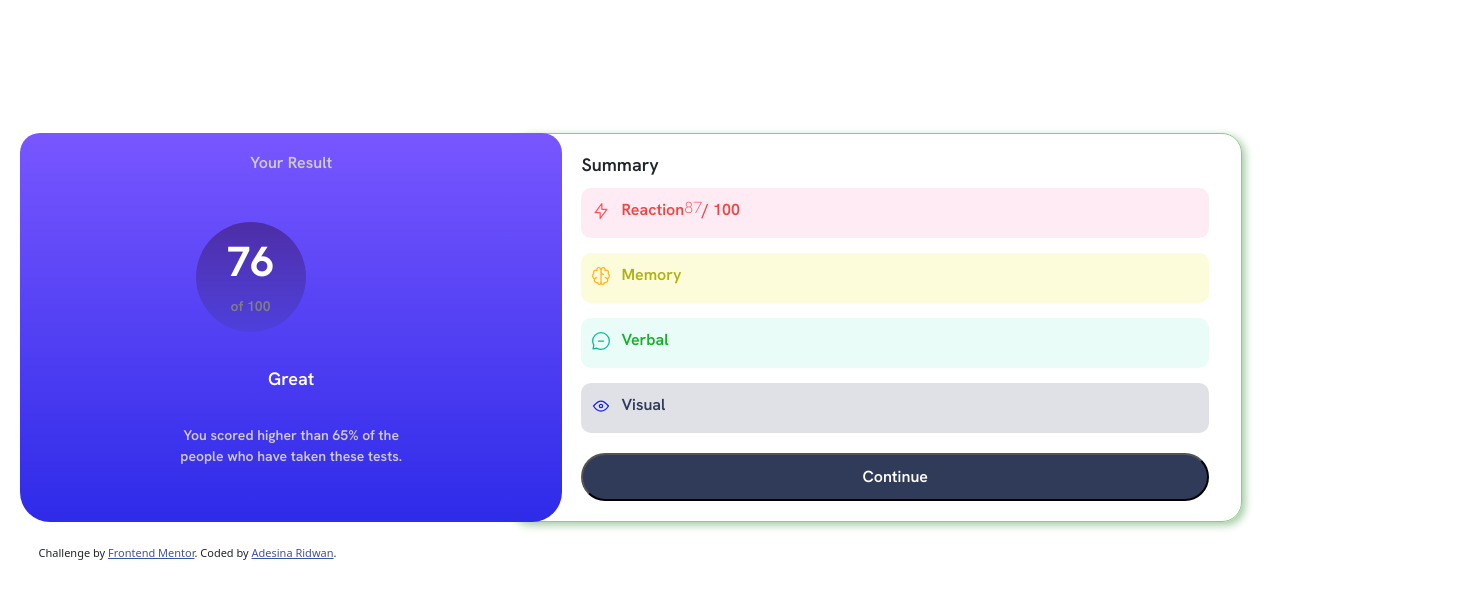
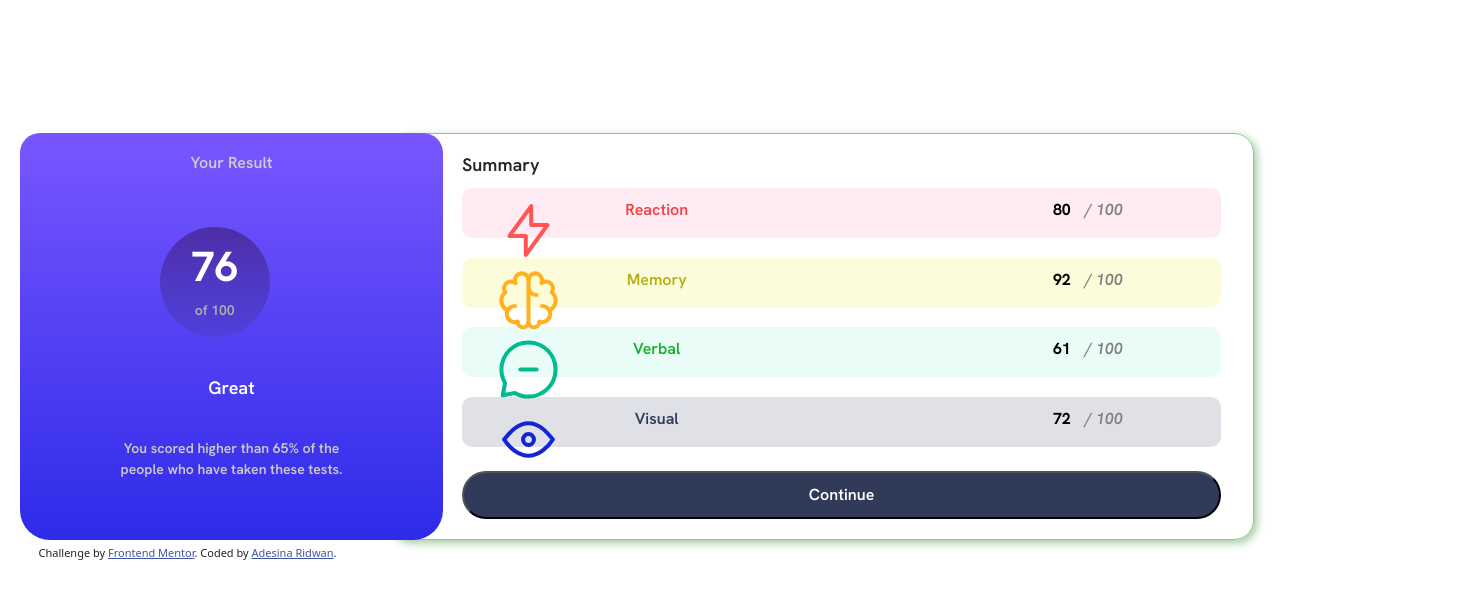
Before and after one commit to Larry8900/result-summary-component, a plain HTML site: page index.html in a window 1280 px wide. Shown: the whole page, 1457 px wide, since content can reach past the window. Drawn offline with nearby package versions, Linux system fonts and the light colour scheme; a web font is replaced by a local one.

Commit message:
final commit

```diff
--- /dev/null
+++ b/assets/js/script.js
@@ -0,0 +1,33 @@
+
+var obj =[];
+fetch("data.json")
+.then(response => response.json())
+// use (display) the JSON data
+.then(data => {
+obj.push(data)
+return obj;
+})
+.then( obj => {
+console.log(obj);
+var score1 = document.getElementById('score');
+var score2 = document.getElementById('score2');
+var score3 = document.getElementById('score3');
+var score4 = document.getElementById('score4');
+var category4 = document.getElementById('category4');
+score1.textContent = obj[0][0].score;
+score2.innerHTML = obj[0][1].score;
+score3.innerHTML = obj[0][2].score;
+score4.innerHTML = obj[0][3].score;
+
+var category1 = document.getElementById('category1');
+var category2 = document.getElementById('category2');
+var category3 = document.getElementById('category3');
+var category4 = document.getElementById('category4');
+
+category1.innerHTML = obj[0][0].category;
+category2.innerHTML = obj[0][1].category;
+category3.innerHTML = obj[0][2].category;
+category4.innerHTML = obj[0][3].category;
+
+}
+);
--- a/assets/styles/styles.css
+++ b/assets/styles/styles.css
@@ -1,6 +1,7 @@
 *{
     margin: 0;
     padding: 0;
+    width: 100%;
 }
 body{
     max-width: 375px;
@@ -120,7 +121,7 @@ body{
     margin-top:20px;
   }
   .circle1 p{
-    color: grey;
+    color: rgb(182, 174, 174);
     text-align: center;
     margin-top: -25px;
     padding: 10px;
@@ -133,9 +134,22 @@ body{
     font-family: 'Hanken Grotesk', sans-serif;
     font-weight: 550;
   }
-  .section h5{
-    font-size: 16px;
-  }
+ .sc{
+  color: black;
+  font-weight: 800;
+ }
+em{
+  text-decoration: none;
+  text-decoration-style: none;
+  color: gray;
+}
+img{
+  padding: 0.4rem;
+
+}
+section p{
+  margin-top: 5px;
+}
   .reaction{
     display: inline-flex;
     width: 100%;
@@ -153,6 +167,7 @@ body{
   .reaction span{
     padding-right: 10px;
   }
+
   .memory{
     display: inline-flex;
     width: 100%;
@@ -218,8 +233,13 @@ body{
     margin-top: 10px;
 
   }
+  .button1:hover{
+    background-color: blue;
+    border: outset 2px blue;
+    transition:500ms ease-in rgb(43, 43, 134);
+  }
 
-  @media (min-width:380px) {
+  @media (min-width:768px) {
     .wrapper{
       display: inline-flex;
       max-height: 100%;
@@ -249,9 +269,28 @@ body{
       border: 1px solid rgb(144, 197, 144);
       box-shadow:  rgb(160, 201, 160) 3px 3px 9px;
     }
+    img{
+      padding: 1rem;
+      margin-top:-1rem ;
+
+    }
+    section p{
+      margin-top: 5px;
+    }
     .attribution{
       position:relative;
       top: 320px;
     }
 
   }
+
+  @media (min-width:1000px){
+    img{
+      padding: 1.5rem;
+      margin-top:-1.5rem ;
+
+    }
+    section p{
+      margin-top: 0px;
+    }
+  }
--- a/index.html
+++ b/index.html
@@ -34,11 +34,41 @@
       </div>
       <div class="row section" style="display: inline-flex;">
         <h3>Summary</h3>
-        <section>
-          <div class="reaction" ><span><img src="assets/images/icon-reaction.svg" alt=""></span><p>Reaction</p> <h5 id="fre">87</h5>/ 100</div>
-          <div class="memory" ><span><img src="assets/images/icon-memory.svg" alt=""></span><p>Memory</p> <h5></h5></div>
-          <div class="verbal" > <span><img src="assets/images/icon-verbal.svg" alt=""></span><p>Verbal</p> <h5></h5></div>
-          <div class="visual" > <span><img src="assets/images/icon-visual.svg" alt=""></span><p>Visual</p></div>
+        <section class=>
+          <div class="reaction">
+            <span class="col-2 p-2.5"><img src="assets/images/icon-reaction.svg" alt=""></span>
+            <p id="category1" class="col-2"></p>
+            <div class="col-12 sc">
+              <span id="score"></span>
+              <em>/ 100</em>
+            </div>
+          </div>
+          <div class="memory" >
+            <span class="col-2"><img src="assets/images/icon-memory.svg" alt=""></span>
+            <p id="category2" class="col-2"></p>
+            <div class="col-12 sc">
+              <span id="score2"></span>
+              <em>/ 100</em>
+            </div>
+          </div>
+          <div class="verbal" >
+            <span class="col-2"><img src="assets/images/icon-verbal.svg" alt=""></span>
+            <p id="category3" class="col-2"></p>
+            <div class="col-12 sc">
+              <span id="score3">
+              </span>
+              <em>/ 100</em>
+            </div>
+          </div>
+          <div class="visual" >
+            <span class="col-2"><img src="assets/images/icon-visual.svg" alt=""></span>
+            <p id="category4" class="col-2"></p>
+            <div class="col-12 sc">
+              <span id="score4" >
+              </span>
+              <em>/ 100</em>
+          </div>
+          </div>
         </section>
         <div class="button">
           <button class="button1">Continue</button>
@@ -53,16 +83,6 @@
     Challenge by <a href="https://www.frontendmentor.io?ref=challenge" target="_blank">Frontend Mentor</a>.
     Coded by <a href="#">Adesina Ridwan</a>.
   </div>
-  <script>
-    var obj =[];
-    fetch("data.json")
-  .then(response => response.json())
-  // use (display) the JSON data
-  .then(data => obj.push(data));
-  console.log(obj);
-  let reactionScore = document.getElementById('fre');
-  console.log(reactionScore);
-  reactionScore.innerHTML =`${obj[0][0].score}`;
-  </script>
+ <script src="/assets/js/script.js"></script>
 </body>
 </html>
```
